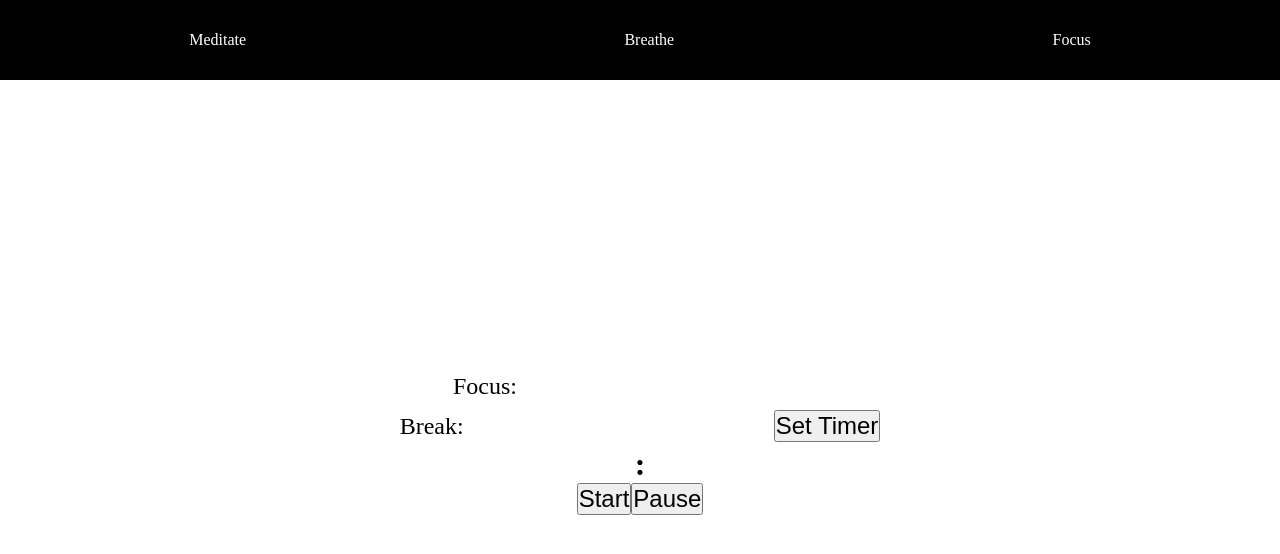
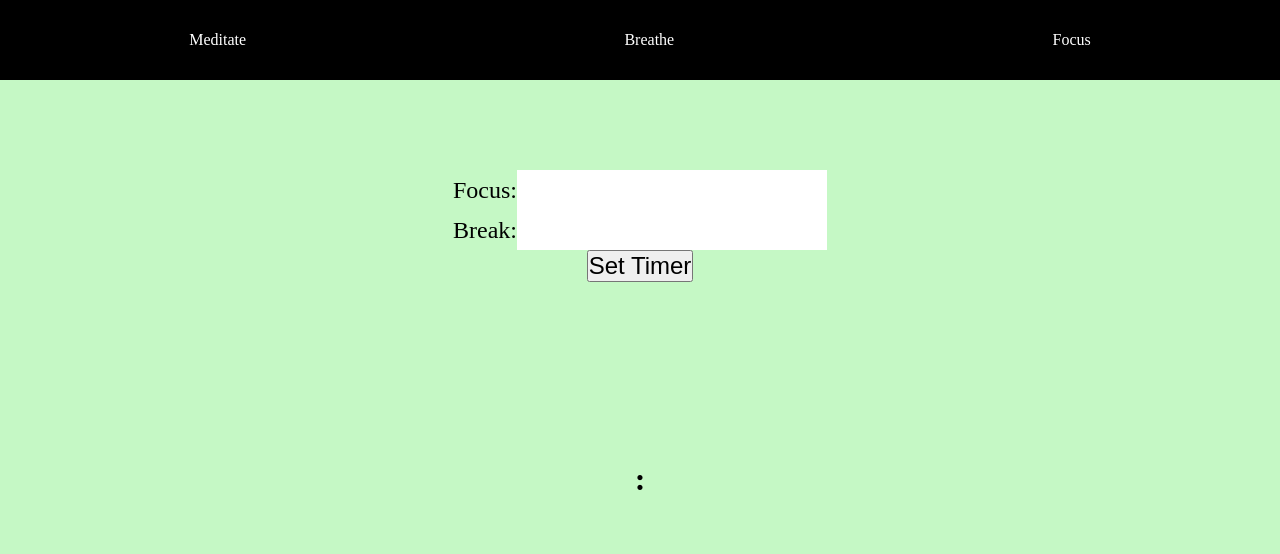
Before and after one commit to ri-ca4/meditation-timer-app, a React (Create React App) app in the folder meditation-timer/: page / in a window 1280 px wide. Both pictures are taken after a click on the item "Focus". Shown: the top 554 px of the page. Built offline with nearby package versions, Linux system fonts and the light colour scheme.

Commit message:
focus style and buttons

```diff
--- a/meditation-timer/src/App.css
+++ b/meditation-timer/src/App.css
@@ -108,3 +108,23 @@ label{
 #breathe-buttons #pause{
   display: none;
 }
+
+/*Focus*/
+
+.pomodoro{
+  display: flex;
+  flex-direction: column;
+  align-items: center;
+  justify-content: space-around;
+  height: 100%;
+  width: 100%;
+  background-color: #64ed645f;
+}
+
+#pomodoro-buttons{
+  visibility: hidden;
+}
+
+#pomodoro-buttons #pause{
+  display: none;
+}
--- a/meditation-timer/src/components/Focus.jsx
+++ b/meditation-timer/src/components/Focus.jsx
@@ -32,6 +32,7 @@ const Focus = () => {
           secs.current= 0;
           mins.current= focus;
           displayPomodoro();
+          document.getElementById('pomodoro-buttons').style.visibility = "visible";
       }else{
           alert('Please enter desired times');
       }
@@ -63,30 +64,34 @@ const Focus = () => {
   }, [isRunning, displayPomodoro]);
 
   const handleStart = ()=>{
-    document.getElementById('start').setAttribute("disabled", "true");
-    document.getElementById('pause').removeAttribute("disabled");
+    document.getElementById('start').style.display= "none";
+    document.getElementById('pause').style.display= "block";
     setIsRunning(true);
   }
 
   const handlePause = ()=>{
-    document.getElementById('start').removeAttribute("disabled");
-    document.getElementById('pause').setAttribute("disabled", "true");
+    document.getElementById('start').style.display = "block";
+    document.getElementById('pause').style.display = "none";
     setIsRunning(false);
   }
 
 
   return (
     <div className='pomodoro'>
+      <div id="pomodoro-input">
         <label>Focus:</label>
         <input type="number" id="focusTime" onChange={handleFocus}/><br/>
         <label>Break:</label>
-      <input type="number" id="breakTime" onChange={handleBrek}/>
+        <input type="number" id="breakTime" onChange={handleBrek}/><br/>
         <button id="setPomodoro" onClick={handleSet}>Set Timer</button>
+      </div>
       <div id="display-pomodoro">
-          <h1 id="pomodoro-timer">
+          <h1>
               <span id="minutes"></span>:
               <span id="seconds"></span>
           </h1>
+      </div>
+      <div id="pomodoro-buttons">
             <button id="start" onClick={handleStart}>Start</button>
             <button id="pause" onClick={handlePause}>Pause</button>
           </div>
```
Lines whose indentation alone changed are shown as unchanged.
